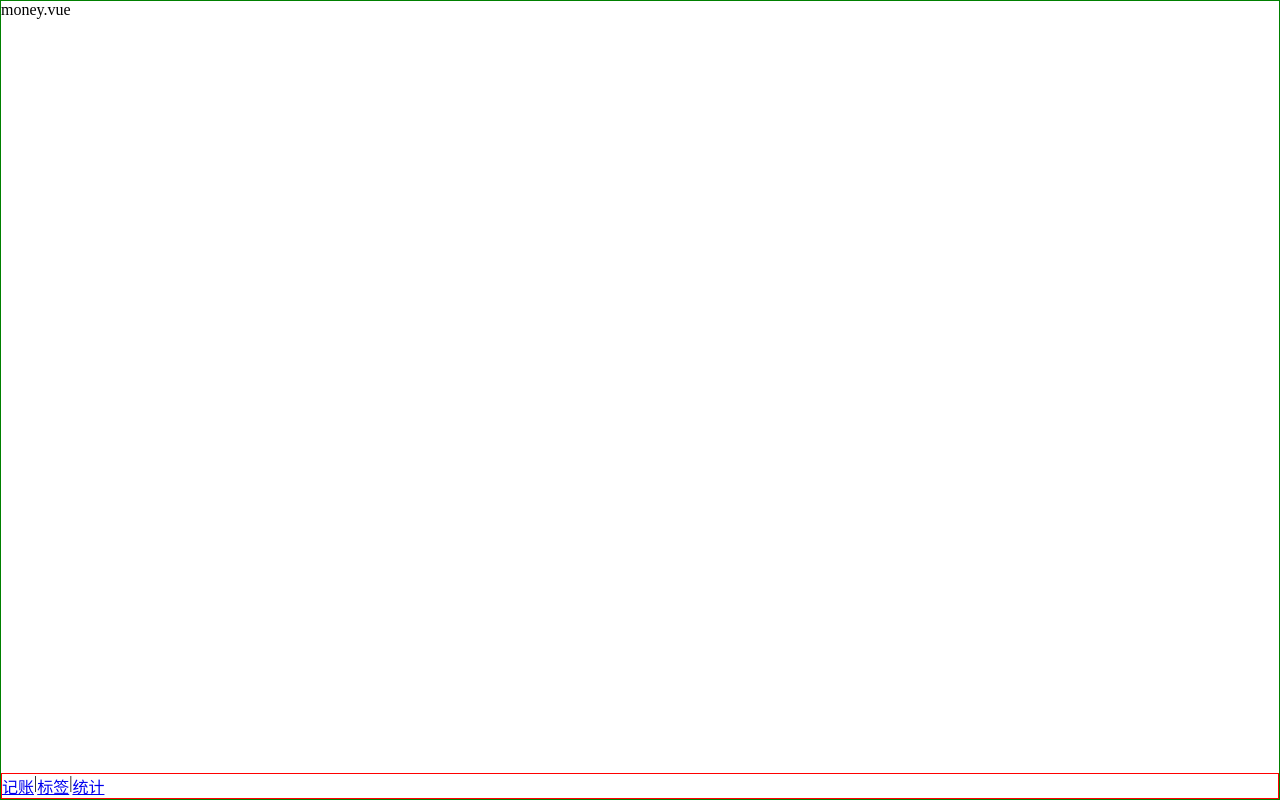
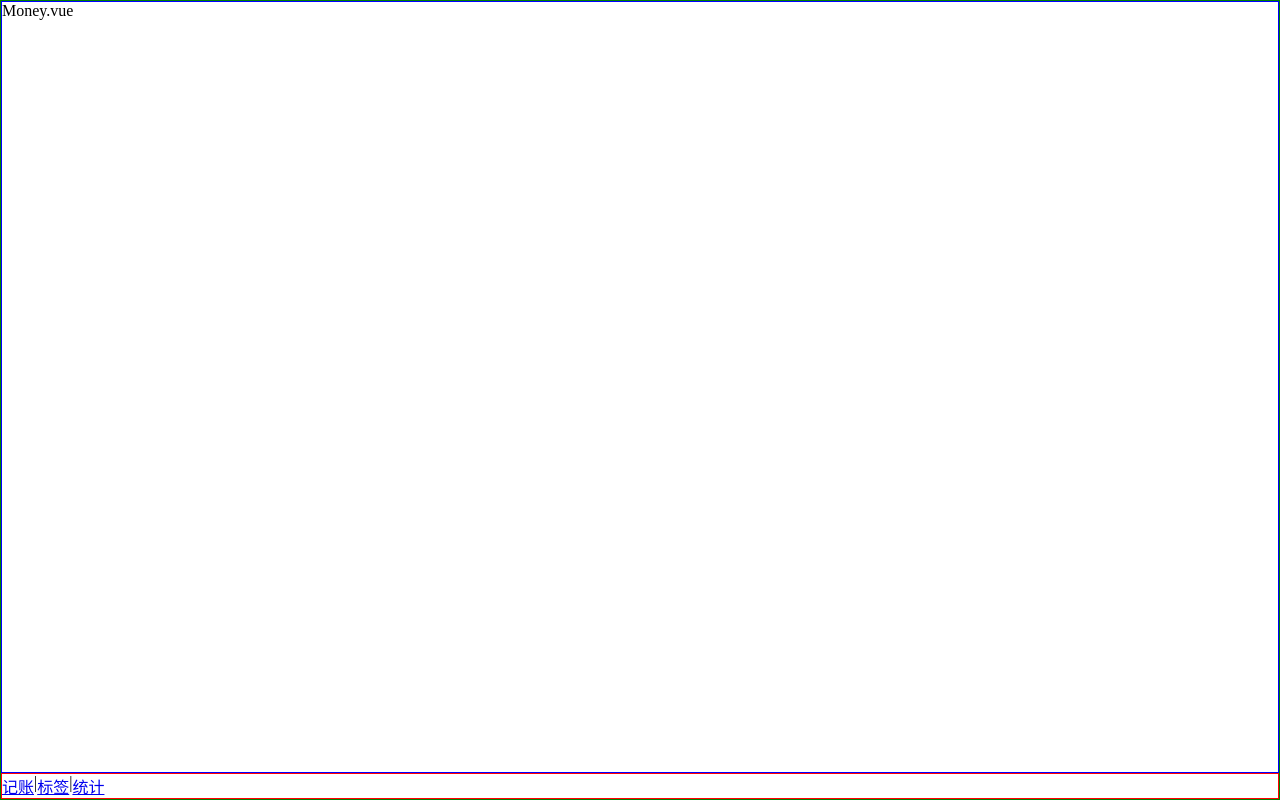
Before and after one commit to viabytsai/moneymanger, a Vue app: page /Labels#/Money in a window 1280 px wide. Built offline with nearby package versions, Linux system fonts and the light colour scheme.

Commit message:
创建Layout组件

```diff
--- /dev/null
+++ b/src/components/Layout.vue
@@ -0,0 +1,28 @@
+<template>
+  <div class="nav-wrapper">
+    <div class="content">
+      <slot></slot>
+    </div>
+    <Nav />
+  </div>
+</template>
+
+<script lang='ts'>
+export default {
+  name: 'Layout'
+};
+</script>
+
+<style lang='scss' scoped>
+.nav-wrapper{
+  display: flex;
+  flex-direction: column;
+  border: 1px solid green;
+  height: 100vh;
+}
+.content{
+  flex-grow: 1;
+  overflow: auto;
+  border: 1px solid blue;
+}
+</style>
--- a/src/main.ts
+++ b/src/main.ts
@@ -4,9 +4,11 @@
 import router from './router'
 import store from './store'
 import Nav from '@/components/Nav.vue';
+import Layout from '@/components/Layout.vue';
 
 Vue.config.productionTip = false
 Vue.component('Nav',Nav);
+Vue.component('Layout',Layout);
 new Vue({
   router,
   store,
--- a/src/views/Labels.vue
+++ b/src/views/Labels.vue
@@ -1,8 +1,7 @@
 <template>
-<div>
-  labels.vue
-  <Nav />
-</div>
+  <Layout>
+    <p>Labels.vue</p>
+  </Layout>
 </template>
 
 <script lang='ts'>
--- a/src/views/Money.vue
+++ b/src/views/Money.vue
@@ -1,10 +1,9 @@
 <template>
-<div class="nav-wrapper">
-  <div class="content">
-    money.vue
+  <div>
+    <Layout>
+      <p>Money.vue</p>
+    </Layout>
   </div>
-  <Nav />
-</div>
 </template>
 
 <script lang='ts'>
@@ -15,15 +14,5 @@
 </script>
 
 <style lang='scss' scoped>
-.nav-wrapper{
-  display: flex;
-  flex-direction: column;
-  border: 1px solid green;
-  height: 100vh;
-}
-.content{
-  flex-grow: 1;
-  //让money组件尽量占满
-  overflow: auto;
-}
+
 </style>
--- a/src/views/Statistics.vue
+++ b/src/views/Statistics.vue
@@ -1,8 +1,7 @@
 <template>
-<div>
-  statistics.vue
-  <Nav />
-</div>
+  <Layout>
+    <p>statistics.vue</p>
+  </Layout>
 </template>
 
 <script lang='ts'>
```
